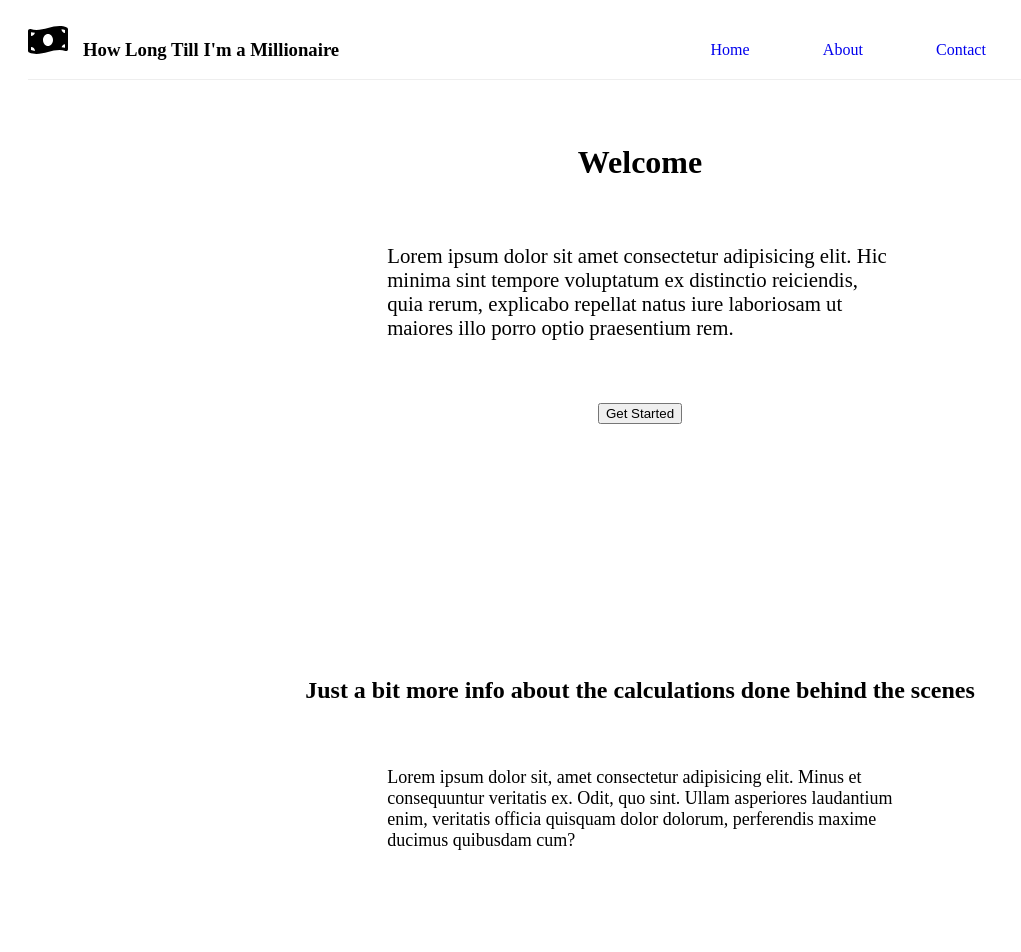
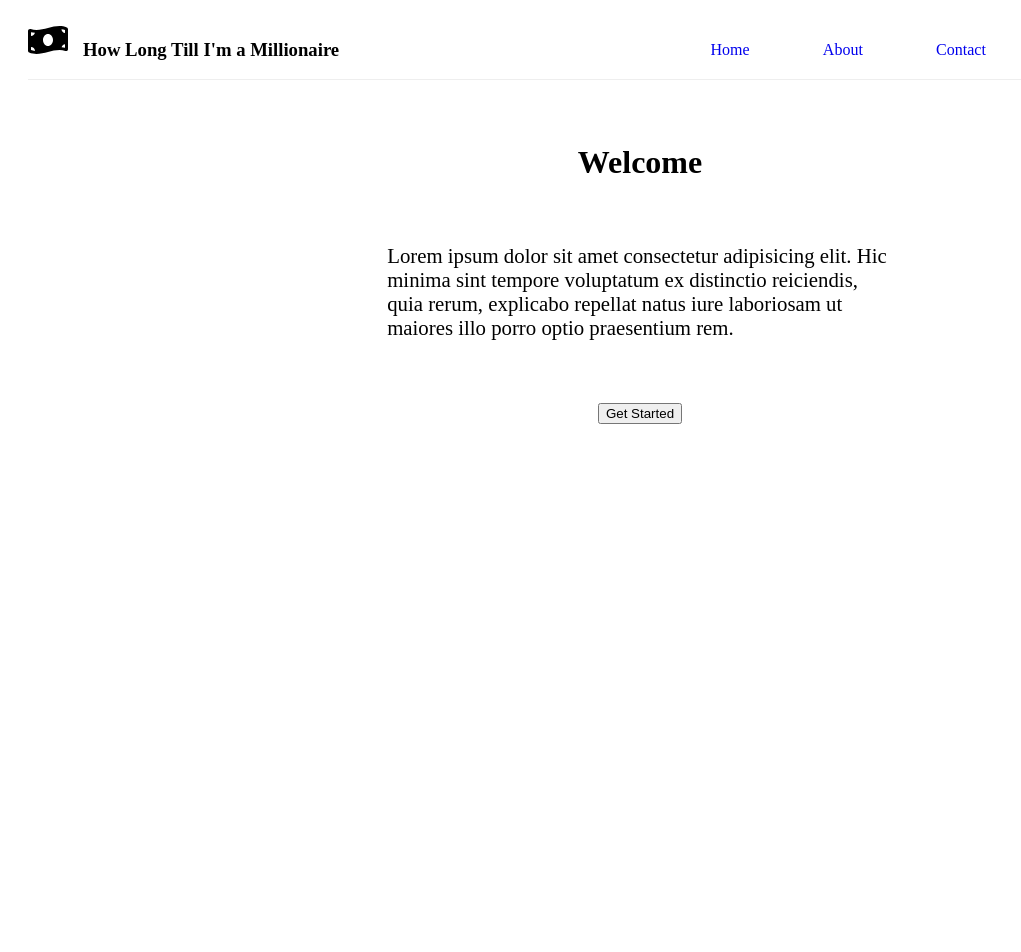
Before and after one commit to Ashkan999/how-long-till-a-millionaire, a React (Create React App) app: page / in a window 1280 px wide. Shown: the top 952 px of the page, without its empty margins (0-1021 px from the left). Built offline with nearby package versions, Linux system fonts and the light colour scheme.

Commit message:
Add scroll animations on home screen

```diff
--- a/package.json
+++ b/package.json
@@ -15,6 +15,7 @@
     "react-hook-form": "^6.15.1",
     "react-icons": "^4.1.0",
     "react-scripts": "4.0.1",
+    "react-scroll": "^1.8.1",
     "web-vitals": "^0.2.4"
   },
   "scripts": {
--- a/src/App.js
+++ b/src/App.js
@@ -1,4 +1,5 @@
 import { useState } from "react";
+import { animateScroll } from "react-scroll";
 import Footer from "./components/home_page/Footer";
 import Header from "./components/home_page/Header";
 import InfoSection from "./components/home_page/InfoSection";
@@ -9,13 +10,24 @@ import "./css/App.css";
 function App() {
   const [isUserInputPageShowing, setUserInputPageShowing] = useState(false);
   const showUserInputPage = () => setUserInputPageShowing(true);
-  const closeUserInputPage = () => setUserInputPageShowing(false);
+  const closeUserInputPage = () => {
+    setUserInputPageShowing(false);
+    animateScroll.scrollToTop({ smooth: "easeInOutQuad", duration: 1500 });
+  };
 
   return (
     <div className="App">
       <Header />
-      <WelcomeSection onStart={showUserInputPage} />
-      {isUserInputPageShowing && <UserInputPage onClose={closeUserInputPage} />}
+      <div
+        className={isUserInputPageShowing ? "welcome-form-showing" : "welcome"}
+      >
+        <WelcomeSection onStart={showUserInputPage} />
+        <div id="user-input-page">
+          {isUserInputPageShowing && (
+            <UserInputPage onClose={closeUserInputPage} />
+          )}
+        </div>
+      </div>
       <InfoSection />
       <Footer />
     </div>
--- a/src/components/MainButton.js
+++ b/src/components/MainButton.js
@@ -1,21 +1,22 @@
 import PropTypes from "prop-types";
-import React from "react";
 
-function MainButton({ text, onClick }) {
+const MainButton = ({ text, onClick, classNameProp }) => {
   return (
-    <button className="button" onClick={onClick}>
+    <button className={classNameProp} onClick={onClick}>
       {" "}
       <span> {text} </span>
     </button>
   );
-}
+};
 
 MainButton.defaultProps = {
   text: "button",
+  classNameProp: "button",
 };
 
 MainButton.propTypes = {
   text: PropTypes.string,
+  classNameProp: PropTypes.string,
   onClick: PropTypes.func,
 };
 
--- a/src/components/home_page/WelcomeSection.js
+++ b/src/components/home_page/WelcomeSection.js
@@ -1,9 +1,9 @@
-import React from "react";
+import { Link } from "react-scroll";
 import MainButton from "../MainButton";
 
-function WelcomeSection({ onStart }) {
+const WelcomeSection = ({ onStart }) => {
   return (
-    <div className="welcome-section">
+    <div className="welcome-section" id="welcome-section">
       <h1>Welcome</h1>
       <p>
         Lorem ipsum dolor sit amet consectetur adipisicing elit. Hic minima sint
@@ -11,9 +11,17 @@ function WelcomeSection({ onStart }) {
         repellat natus iure laboriosam ut maiores illo porro optio praesentium
         rem.{" "}
       </p>
-      <MainButton text="Get Started" onClick={onStart} />
+      <Link
+        activeClass="active"
+        to="user-input-page"
+        smooth={true}
+        duration={1500}
+        offset={-110}
+      >
+        <MainButton text="Get Started" onClick={onStart} />
+      </Link>
     </div>
   );
-}
+};
 
 export default WelcomeSection;
--- a/src/components/user_input_page/UserInputPage.js
+++ b/src/components/user_input_page/UserInputPage.js
@@ -1,15 +1,14 @@
-import React from "react";
+import MainButton from "../MainButton";
 import MainForm from "./MainForm";
-import MainButton from "../MainButton";
 
-function UserInputPage({ onClose }) {
+const UserInputPage = ({ onClose }) => {
   return (
-    <div className="user-input-page">
+    <>
       <p>We need the following information to start the calculations</p>
       <MainForm />
-      <MainButton text="back" onClick={onClose} />
-    </div>
+      <MainButton classNameProp="back-button" text="back" onClick={onClose} />
+    </>
   );
-}
+};
 
 export default UserInputPage;
--- a/src/css/App.css
+++ b/src/css/App.css
@@ -58,6 +58,10 @@ header {
   opacity: 0.9;
 }
 
+.welcome-section {
+  height: 400px;
+}
+
 .welcome-section h1 {
   margin-block: 5%;
 }
@@ -71,10 +75,11 @@ header {
 
 .info-section {
   margin-block: 20%;
+  height: 800px;
 }
 
 .info-section p {
-  font-size: 18px;
+  font-size: 1.2rem;
   text-align: left;
   margin-inline: 30%;
   margin-block: 5%;
@@ -113,8 +118,26 @@ header {
   margin-bottom: 5%;
 }
 
+#user-input-page .back-button {
+  font-size: 1rem;
+}
+
+#user-input-page .back-button:active {
+  font-size: 2rem;
+}
+
 .App {
   text-align: center;
+}
+
+.welcome {
+  height: 600px;
+  -webkit-transition: height 1.5s;
+  transition: height 1.5s;
+}
+
+.welcome-form-showing {
+  height: 1000px;
 }
 
 .button {
--- a/src/scss/_infoSection.scss
+++ b/src/scss/_infoSection.scss
@@ -1,8 +1,9 @@
 .info-section {
   margin-block: 20%;
+  height: 800px;
 
   p {
-    font-size: 18px;
+    font-size: 1.2rem;
     text-align: left;
     margin-inline: 30%;
     margin-block: 5%;
--- a/src/scss/_welcomeSection.scss
+++ b/src/scss/_welcomeSection.scss
@@ -1,4 +1,6 @@
 .welcome-section {
+  height: 400px;
+
   h1 {
     margin-block: 5%;
   }
--- a/src/scss/app.scss
+++ b/src/scss/app.scss
@@ -3,11 +3,21 @@
 @import "./infoSection";
 @import "./footer";
 @import "./mainForm";
+@import "./userInputPage";
 
 .App {
   text-align: center;
 }
 
+.welcome {
+  height: 600px;
+  transition: height 1.5s;
+}
+
+.welcome-form-showing {
+  height: 1000px;
+}
+
 .button {
   cursor: pointer;
 }
```
Also changed, not shown: src/scss/_userInputPage.scss (added, +9 -0 lines), 2 other files (tests, documents, lock files or other folders). Lines whose indentation alone changed are shown as unchanged.
